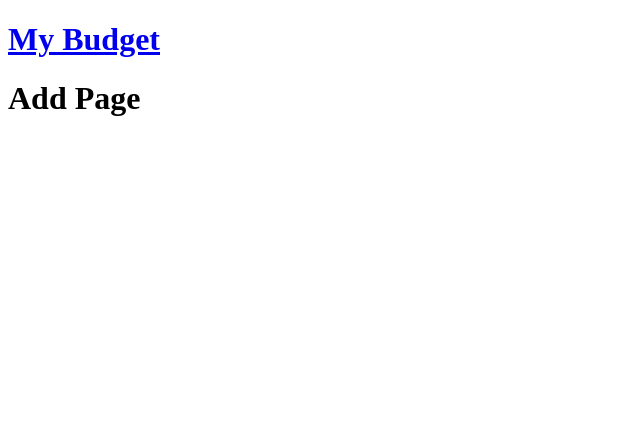
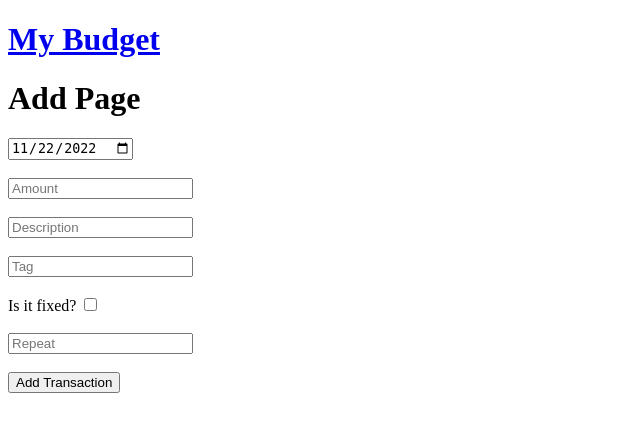
Before and after one commit to jumiranda5/my-budget-flask, a Flask app: page /add in a window 1280 px wide. Shown: the top 432 px of the page, without its empty margins (0-640 px from the left). Run offline with Flask 2, Linux system fonts and the light colour scheme.

Commit message:
Add inputs and validation

```diff
--- a/app.py
+++ b/app.py
@@ -1,5 +1,6 @@
-from flask import Flask, render_template
+from flask import Flask, render_template, request, redirect
 from helpers import get_date, get_month_data
+from helpers import validate_date, validate_amount, validate_text, validate_repeat
 from helpers_db import init_db_tables
 
 
@@ -44,9 +45,38 @@ def year(year):
 
 
 # Add Transaction
-@app.route("/add")
+@app.route("/add", methods = ['POST', 'GET'])
 def add():
-    return render_template("add.html")
+    if request.method == "POST":
+        # Form checkbox
+        if request.form.get('fixed'):
+            fixed = 1
+        else:
+            fixed = 0
+
+        # Create dictionary with validated inputs
+        data = {
+            "date": validate_date(request.form['date']),
+            "amount": validate_amount(request.form['amount']),
+            "description": validate_text(request.form['description']),
+            "tag": validate_text(request.form['tag']),
+            "fixed": fixed,
+            "repeat": validate_repeat(request.form['repeat'])
+        }
+
+        # Insert data on db
+        print(f"==================> {data['date']}")
+        print(f"==================> {data['amount']}")
+        print(f"==================> {data['description']}")
+        print(f"==================> {data['tag']}")
+        print(f"==================> {data['fixed']}")
+        print(f"==================> {data['repeat']}")
+
+        return redirect("/month/2022/11")
+    else:
+        today = get_date()
+        today_formatted = f"{today['year']}-{today['month']}-{today['day']}"
+        return render_template("add.html", today=today_formatted)
 
 
 # Edit Transaction
--- a/helpers.py
+++ b/helpers.py
@@ -1,5 +1,7 @@
 from datetime import datetime
 from calendar import month_name
+import re
+
 
 def get_date():
     # Get current date
@@ -33,3 +35,70 @@ def get_month_data(year, month):
         "month": m,
         "month_name": month_name[m]
     }
+
+
+def validate_date(date):
+    # Date format must be yyyy-mm-dd
+    d = date.split("-")
+
+    try:
+        year = int(d[0])
+        month = int(d[1])
+        day = int(d[2])
+
+        # month and day must not be more than 12/31 and year length must be 4
+        if month > 12 or day > 31 or not len(str(year)) == 4:
+            raise ValueError
+
+        # year, month and day must be positive
+        if month <= 0 or day <= 0 or year <= 0:
+            raise ValueError
+
+    except ValueError:
+        return 'invalid'
+
+    # return list[year, month, day]
+    return d
+
+
+def validate_amount(amount):
+    # get float from amount
+    amount = re.sub(r"[^0-9.,]", "", amount)
+    amount = amount.replace("," , ".")
+    parts = amount.split(".")
+    decimals = parts[-1]
+    parts.pop()
+    amount = f"{''.join(parts)}.{decimals}"
+
+    # Amount should be a float or an integer that converts to float
+    try:
+        a = float(amount)
+    except ValueError:
+        return "invalid"
+
+    # return float
+    return a
+
+
+def validate_text(text):
+    # if text is empty, return empty str
+    if not text:
+        return ""
+
+    # remove some untrusted characters
+    t = re.sub(r"[<>=&|;$`!+=\\]", " ", text)
+    return t
+
+
+def validate_repeat(repeat):
+    # if repeat is empty => return None
+    if not repeat:
+        return None
+
+    # Must be a positive integer
+    try:
+        r = int(repeat)
+        if r <= 0:
+            raise ValueError
+    except:
+        return 'invalid'
--- a/templates/add.html
+++ b/templates/add.html
@@ -8,4 +8,30 @@
 
     <h1>Add Page</h1>
 
+    <form action="/add" method="post">
+
+        <!-- TODO -->
+
+        <input type="date" id="date" name="date" value="{{today}}">
+        <br>
+        <br>
+        <input id="amount" name="amount" placeholder="Amount" type="text">
+        <br>
+        <br>
+        <input id="description" name="description" placeholder="Description" type="text">
+        <br>
+        <br>
+        <input id="tag" name="tag" placeholder="Tag" type="text">
+        <br>
+        <br>
+        <label for="fixed">Is it fixed?</label>
+        <input type="checkbox" id="fixed" name="fixed" value="Fixed">
+        <br>
+        <br>
+        <input id="repeat" name="repeat" placeholder="Repeat" type="number">
+        <br>
+        <br>
+        <button type="submit">Add Transaction</button>
+    </form>
+
 {% endblock %}
```
